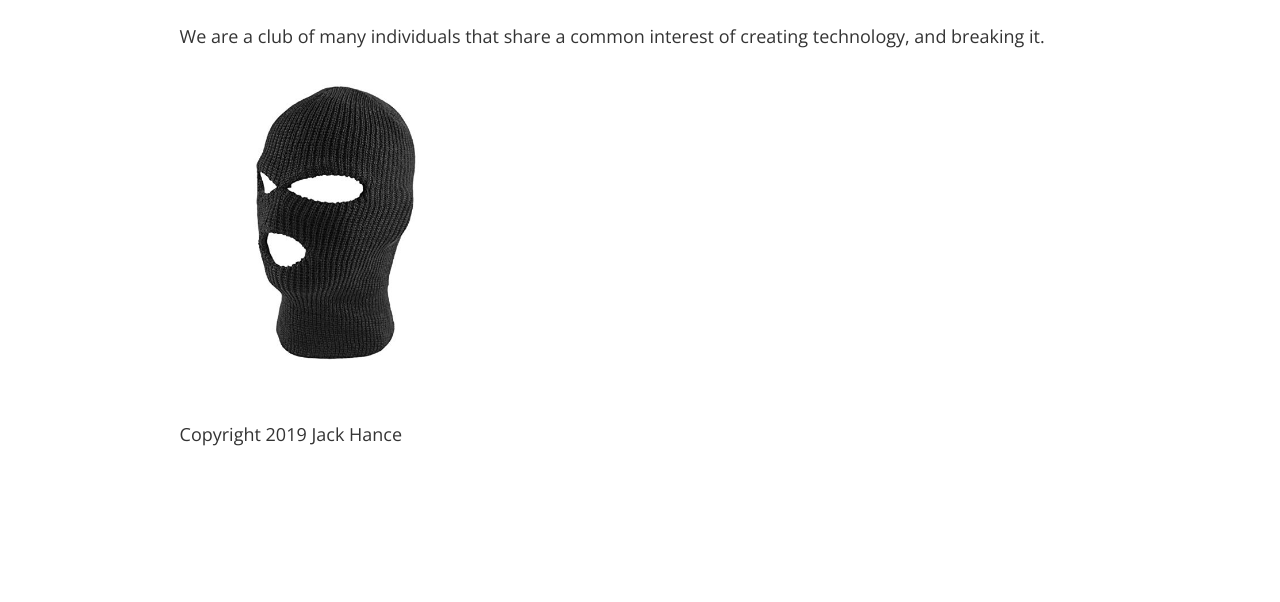
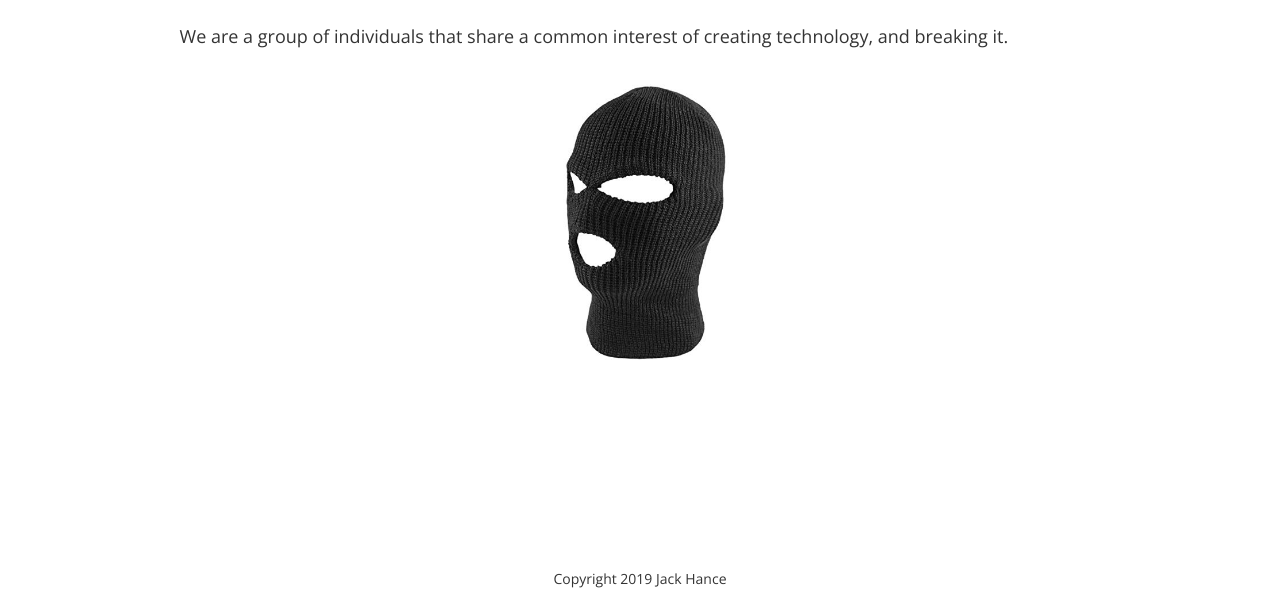
Before and after one commit to NDSU-CSA/ndsu-csa.github.io, a Gatsby site: page / in a window 1280 px wide. Shown: the part 198-800 px from the top of the page. Built offline with nearby package versions, Linux system fonts and the light colour scheme; Gatsby itself is replaced by a stand-in of ours.

Commit message:
Lots of page content, lots of organization, lots of... stuff!

```diff
--- a/src/components/layout.js
+++ /dev/null
@@ -1,54 +0,0 @@
-import React from 'react'
-import PropTypes from 'prop-types'
-import { StaticQuery, graphql } from 'gatsby'
-
-import Header from './header'
-import './layout.css'
-
-/**
- * Layout
- *
- * Provides a layout for the site, puts a header and footer around content given
- *
- * @param children inner content for site
- */
-const Layout = ({ children }) => (
-    <StaticQuery
-        query={graphql`
-      query LayoutQuery {
-        site {
-          siteMetadata {
-            title,
-            titleShort,
-            author
-          }
-        }
-      }
-    `}
-        render={data => (
-            <>
-                <Header siteTitle={data.site.siteMetadata.titleShort} />
-                <div style={{
-                    margin: `0 auto`,
-                    maxWidth: 960,
-                    padding: `0px 1.0875rem 1.45rem`,
-                    paddingTop: 0,
-                }}>
-                    {children}
-                    <footer style={{
-                        paddingTop: 20
-                    }}>
-                        Copyright {new Date().getFullYear()} {data.site.siteMetadata.author}
-                    </footer>
-                </div>
-            </>
-        )}
-    />
-);
-
-// declare property types
-Layout.propTypes = {
-    children: PropTypes.node.isRequired,
-};
-
-export default Layout;
--- /dev/null
+++ b/src/components/layout/layout.js
@@ -0,0 +1,50 @@
+import React from 'react'
+import PropTypes from 'prop-types'
+import { StaticQuery, graphql } from 'gatsby'
+
+import Header from '../header'
+import '../../css/layout.css'
+import '../../css/custom.css'
+
+/**
+ * Layout
+ *
+ * Provides a layout for the site, puts a header and footer around content given
+ *
+ * @param children inner content for site
+ */
+const Layout = ({ children }) => (
+    <StaticQuery
+        query={graphql`
+            query LayoutQuery {
+                site {
+                    siteMetadata {
+                        title,
+                        titleShort,
+                        author
+                    }
+                }
+            }
+        `}
+        render={(data) => (
+            <div class="site">
+                <Header siteTitle={data.site.siteMetadata.titleShort} />
+                <div class="site-content">
+                    {children}
+                </div>
+                <footer>
+                    <div class="footer-content">
+                        Copyright {new Date().getFullYear()} {data.site.siteMetadata.author}
+                    </div>
+                </footer>
+            </div>
+        )}
+    />
+);
+
+// declare property types
+Layout.propTypes = {
+    children: PropTypes.node.isRequired,
+};
+
+export default Layout;
--- /dev/null
+++ b/src/css/custom.css
@@ -0,0 +1,32 @@
+@import url('https://fonts.googleapis.com/css?family=Open+Sans');
+
+body, html, #___gatsby, #___gatsby>div {
+    height: 100vh;
+    min-height: 100vh;
+}
+body, html {
+    font-family: 'Open Sans', georgia, serif;
+}
+.site {
+    display: flex;
+    flex-direction: column;
+    height: 100vh;
+    margin: 0 auto;
+}
+.site-content {
+    margin: 0 auto;
+    max-width: 960px;
+    padding: 0px 1.0875rem 1.45rem;
+    padding-top: 0;
+    flex: 1 0 auto;
+}
+footer {
+    background-color: white;
+    padding-bottom: 10px;
+    max-width: 960px;
+    margin: 0 auto;
+    flex-shrink: 0;
+}
+.footer-content {
+    font-size: 14px;
+}
--- a/src/css/fonts.css
+++ /dev/null
@@ -1 +0,0 @@
-@import url('https://fonts.googleapis.com/css?family=Open+Sans');
--- a/src/pages/404.js
+++ b/src/pages/404.js
@@ -1,6 +1,6 @@
 import React from 'react'
 
-import Layout from '../components/layout'
+import Layout from '../components/layout/layout.js'
 import SEO from '../components/seo'
 
 const NotFoundPage = () => (
--- a/src/pages/about.js
+++ b/src/pages/about.js
@@ -1,7 +1,7 @@
 import React from 'react'
 import { StaticQuery, graphql } from 'gatsby'
 
-import Layout from '../components/layout'
+import Layout from '../components/layout/layout'
 import SEO from '../components/seo'
 
 const About = () => (
@@ -47,7 +47,7 @@ const About = () => (
                     how to protect themselves in the online world.
                 </p>
 
-                <h2>Mission Statement</h2>
+                <h2>Our Mission</h2>
                 <p>
                     The goal of the cybersecurity student organization is to increase knowledge of current cybersecurity practices among the NDSU Students through
                     exercises, lectures, and by working with community members in the networking and computing professions. The organization will support teams to
--- a/src/pages/contact.js
+++ b/src/pages/contact.js
@@ -1,6 +1,6 @@
 import React from 'react'
 
-import Layout from '../components/layout'
+import Layout from '../components/layout/layout'
 import SEO from '../components/seo'
 import { StaticQuery, graphql } from 'gatsby';
 
--- a/src/pages/index.js
+++ b/src/pages/index.js
@@ -1,6 +1,6 @@
 import React from 'react'
 
-import Layout from '../components/layout'
+import Layout from '../components/layout/layout'
 import Image from '../components/image'
 import SEO from '../components/seo'
 
@@ -9,8 +9,8 @@ const IndexPage = () => (
     <Layout>
         <SEO title="Home" />
         <h1>NDSU Cybersecurity Student Association Homepage</h1>
-        <p>We are a club of many individuals that share a common interest of creating technology, and breaking it.</p>
-        <div style={{ maxWidth: `300px`, marginBottom: `1.45rem` }}>
+        <p>We are a group of individuals that share a common interest of creating technology, and breaking it.</p>
+        <div style={{ maxWidth: `300px`, marginBottom: `1.45rem`, margin: `0 auto`}}>
             <Image />
         </div>
     </Layout>
--- a/src/pages/meetings.js
+++ b/src/pages/meetings.js
@@ -1,6 +1,6 @@
 import React from 'react'
 
-import Layout from '../components/layout'
+import Layout from '../components/layout/layout'
 import SEO from '../components/seo'
 import { StaticQuery, graphql } from 'gatsby';
 
```
Also changed, not shown: src/components/layout/indexLayout.js (added, +49 -0 lines), src/css/layout.css (renamed from src/components/layout.css).
